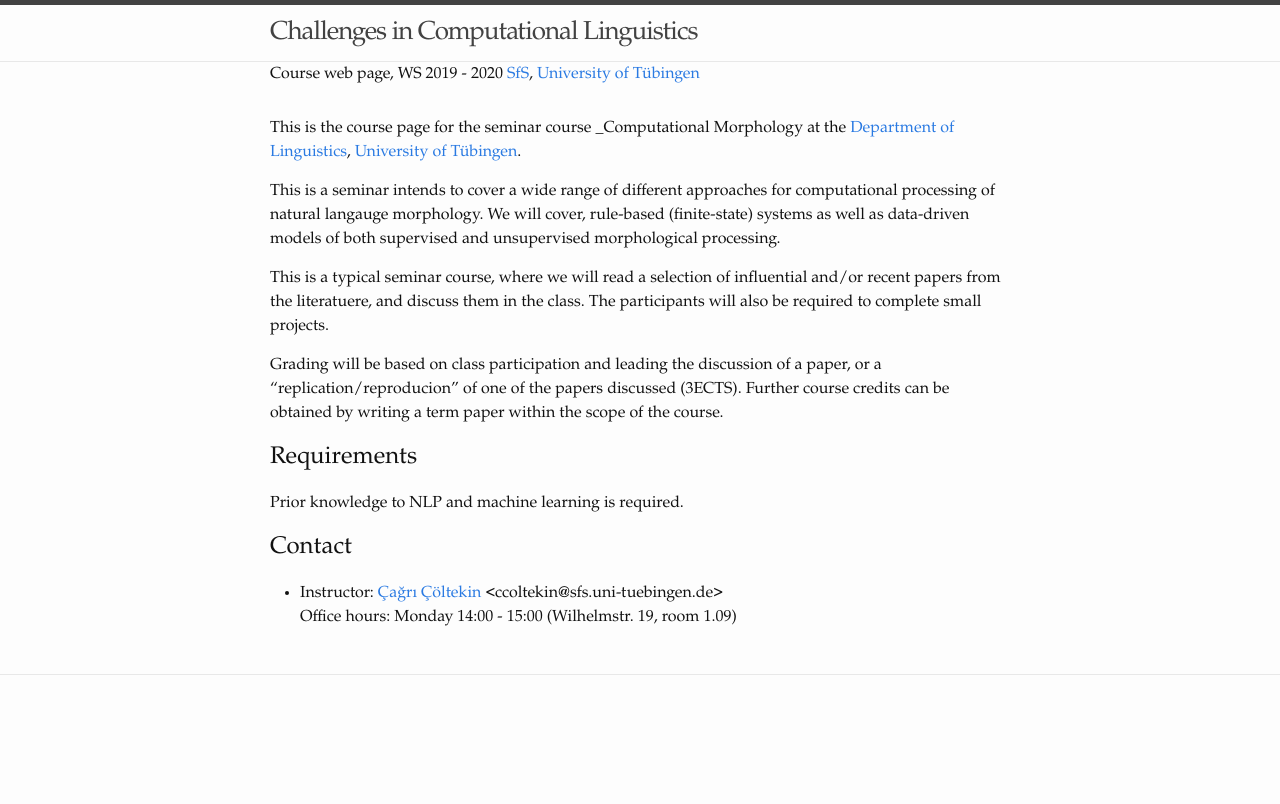
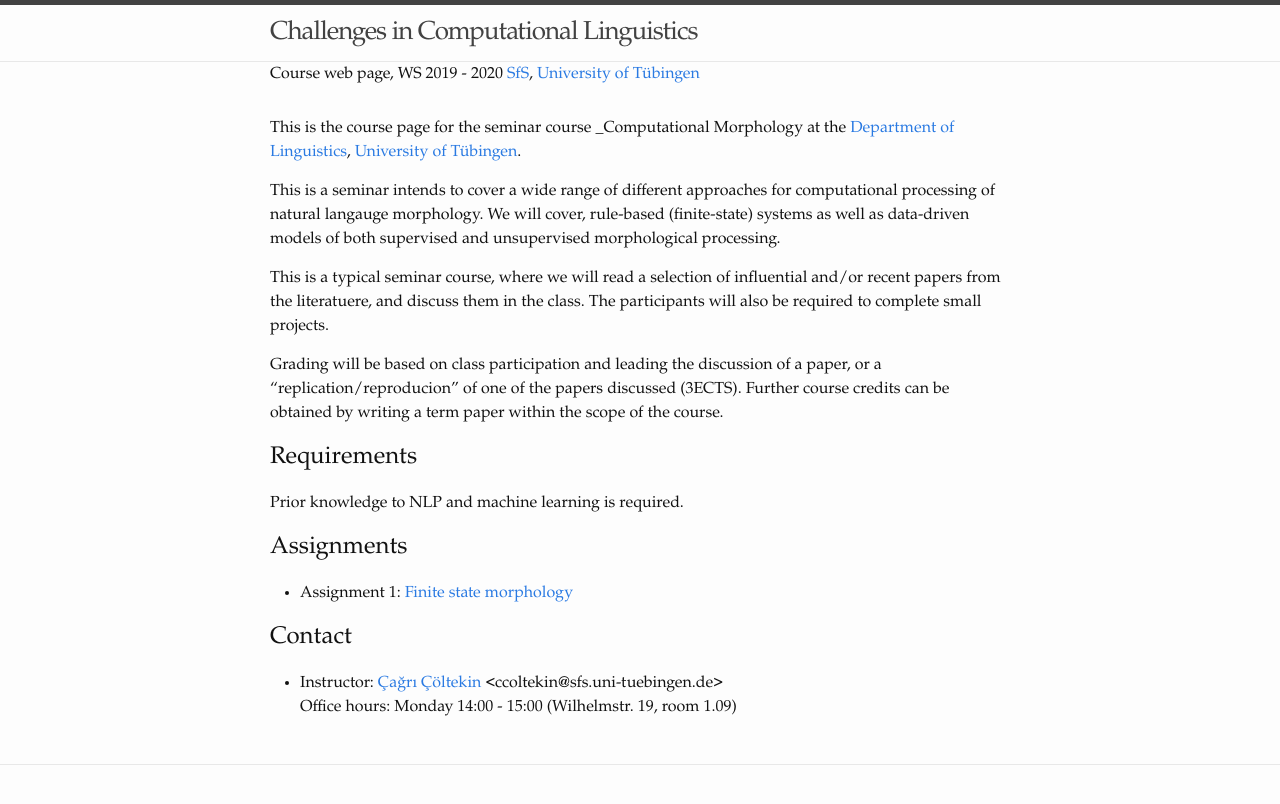
Before and after one commit to iscl-cm2019/iscl-cm2019.github.io, a Jekyll site: the page built from index.md, in a window 1280 px wide. Shown: the top 804 px of the page. Built offline with Jekyll 4.4.1, drawn with Linux system fonts in a browser that asks for light colours.

Commit message:
add assignment 1

```diff
--- a/index.md
+++ b/index.md
@@ -29,6 +29,10 @@ writing a term paper within the scope of the course.
 
 Prior knowledge to NLP and machine learning is required.
 
+## Assignments
+
+- Assignment 1: [Finite state morphology](https://iscl-cm2019.github.io/a1/)
+
 ## Contact
 
 - Instructor: [Çağrı Çöltekin](http://coltekin.net/cagri/)
```
